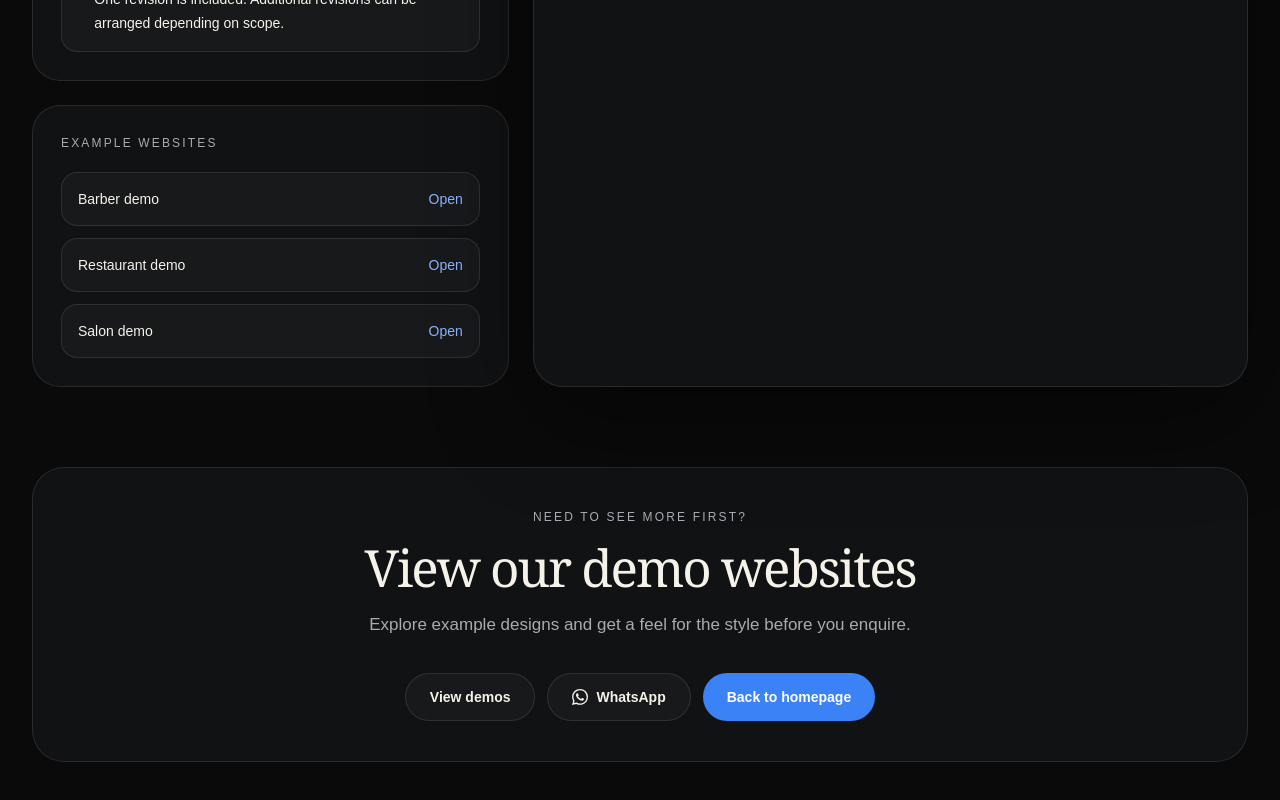
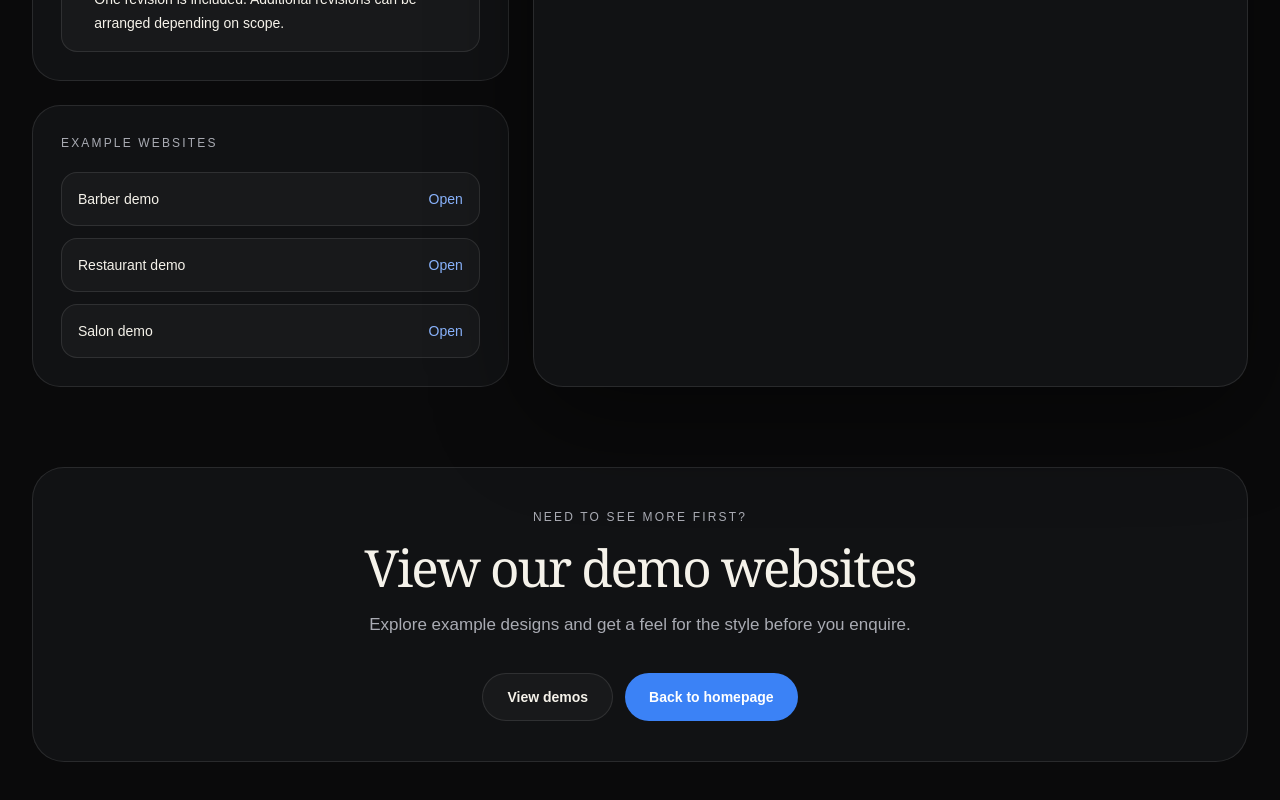
Before and after one commit to cleanwebsitesuk/cleanwebsites, a Next.js app: page /start in a window 1280 px wide. Shown: the part 1962-2762 px from the top of the page. Built offline with nearby package versions, Linux system fonts and the light colour scheme.

Commit message:
Update page.tsx

```diff
--- a/app/start/page.tsx
+++ b/app/start/page.tsx
@@ -485,15 +485,6 @@ export default function StartPage() {
               >
                 View demos
               </Link>
-              <a
-                href={WHATSAPP_LINK}
-                target="_blank"
-                rel="noopener noreferrer"
-                className="inline-flex h-12 items-center justify-center gap-2 rounded-full border border-white/10 bg-white/[0.03] px-6 text-sm font-semibold text-[#F5F2EA] transition duration-300 hover:-translate-y-0.5 hover:border-white/20 hover:bg-white/[0.05]"
-              >
-                <WhatsAppIcon />
-                WhatsApp
-              </a>
               <Link
                 href="/"
                 className="inline-flex h-12 items-center justify-center rounded-full bg-[#3B82F6] px-6 text-sm font-semibold text-white transition duration-300 hover:-translate-y-0.5 hover:brightness-110"
```
